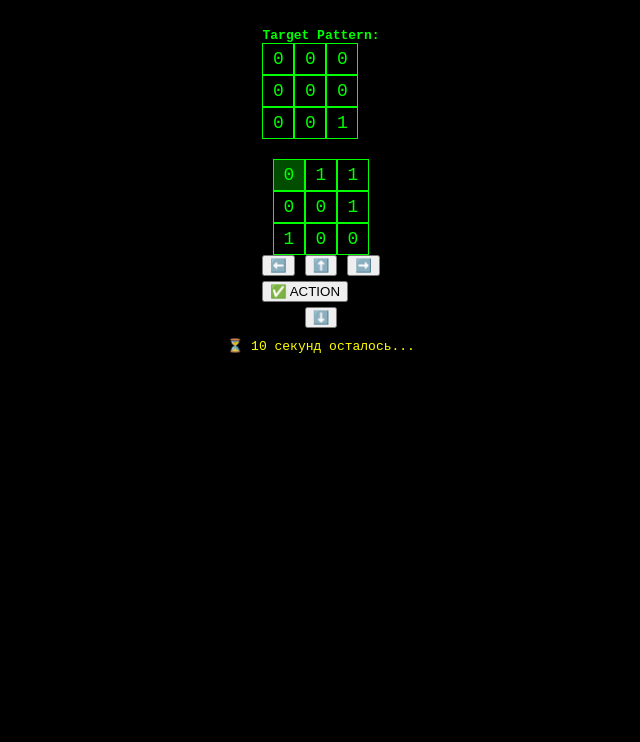
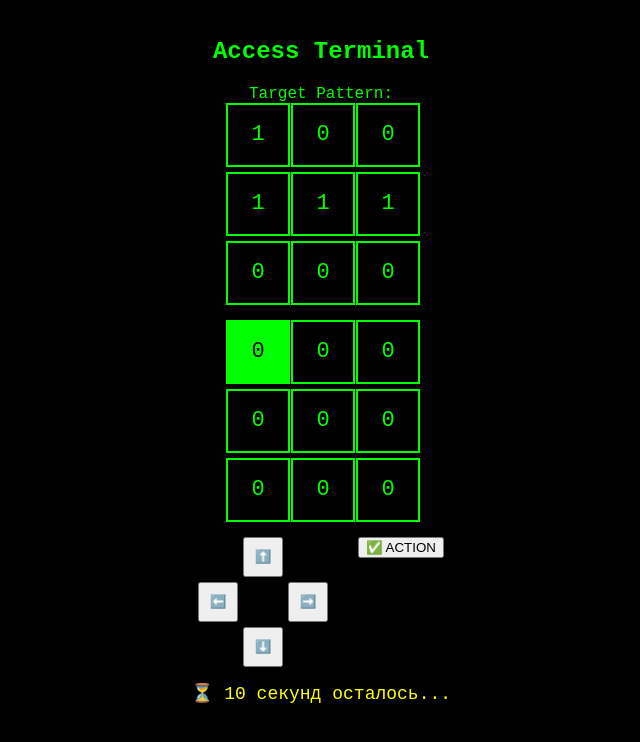
Before and after one commit to BellXiw/Terminal_roleplay, a plain HTML site: page index.html in a window 1280 px wide. Shown: the whole page, without its empty margins (319-959 px from the left). Drawn offline with Linux system fonts and the light colour scheme.

Commit message:
Update index.html

```diff
--- a/index.html
+++ b/index.html
@@ -6,156 +6,199 @@
   <style>
     body {
       background-color: black;
-      color: lime;
-      font-family: monospace;
+      color: #00ff00;
+      font-family: 'Courier New', Courier, monospace;
+      text-align: center;
+      padding: 10px;
+    }
+    #targetPattern, #grid {
+      display: grid;
+      grid-template-columns: repeat(3, 60px);
+      grid-gap: 5px;
+      justify-content: center;
+      margin-bottom: 15px;
+    }
+    .cell, .target-cell {
+      width: 60px;
+      height: 60px;
+      display: flex;
+      align-items: center;
+      justify-content: center;
+      border: 2px solid #00ff00;
+      font-size: 22px;
+    }
+    .active {
+      background-color: #00ff00;
+      color: black;
+    }
+    #controls {
+      display: flex;
+      flex-direction: row;
+      justify-content: center;
+      gap: 30px;
+      margin-top: 15px;
+      flex-wrap: wrap;
+    }
+    .dpad {
+      display: grid;
+      grid-template-areas:
+        ". up ."
+        "left none right"
+        ". down .";
+      grid-gap: 5px;
+      justify-content: center;
+      align-items: center;
+    }
+    .dpad button {
+      width: 40px;
+      height: 40px;
+    }
+    .up { grid-area: up; }
+    .down { grid-area: down; }
+    .left { grid-area: left; }
+    .right { grid-area: right; }
+    .none { grid-area: none; visibility: hidden; }
+    .button-section {
       display: flex;
       flex-direction: column;
       align-items: center;
-      padding: 20px;
     }
-    .cell {
-      width: 30px;
-      height: 30px;
-      display: inline-flex;
-      justify-content: center;
-      align-items: center;
-      border: 1px solid lime;
+    #timer, #message {
+      margin-top: 15px;
+      color: yellow;
       font-size: 18px;
     }
-    .active {
-      background-color: rgba(0, 255, 0, 0.3);
-    }
-    #target {
-      margin-bottom: 20px;
-    }
-    #status {
-      margin-top: 20px;
-      font-weight: bold;
-    }
-    #timer {
-      margin: 10px 0;
-      color: yellow;
+    #restartBtn {
+      display: none;
+      margin-top: 15px;
+      padding: 5px 15px;
+      font-size: 16px;
+      cursor: pointer;
     }
   </style>
 </head>
 <body>
-  <div id="target"></div>
-  <div id="grid"></div>
-  <div id="controls">
-    <div style="display: flex; justify-content: center; gap: 10px; margin-bottom: 5px;">
-      <button onclick="move(-1, 0)">⬅️</button>
-      <button onclick="move(0, -1)">⬆️</button>
-      <button onclick="move(1, 0)">➡️</button>
+  <h2>Access Terminal</h2>
+  <div>Target Pattern:</div>
+  <div id="targetPattern"></div>
+  <div id="grid"></div>  <div id="controls">
+    <div class="dpad">
+      <button class="up" onclick="move(0, -1)">⬆️</button>
+      <button class="left" onclick="move(-1, 0)">⬅️</button>
+      <button class="right" onclick="move(1, 0)">➡️</button>
+      <button class="down" onclick="move(0, 1)">⬇️</button>
+      <div class="none"></div>
     </div>
-    <div style="margin: 5px 0;">
+    <div class="button-section">
       <button onclick="action()">✅ ACTION</button>
     </div>
-    <div style="display: flex; justify-content: center;">
-      <button onclick="move(0, 1)">⬇️</button>
-    </div>
-  </div>
-  <div id="timer"></div>
-  <div id="status"></div>
-  <div id="restart" style="margin-top: 20px; display:none;">
-    <button onclick="restart()">🔁 Restart</button>
-  </div>
-  <script>
-    let grid = [];
+  </div>  <div id="timer"></div>
+  <div id="message"></div>
+  <button id="restartBtn" onclick="startGame()">🔁 Restart</button>  <script>
+    const gridSize = 3;
+    let gridData = [];
     let targetPattern = [];
-    let size = 3;
-    let x = 0, y = 0;
-    let timerInterval;function generatePattern() {
-  let pattern = [];
-  for (let i = 0; i < size; i++) {
-    pattern[i] = [];
-    for (let j = 0; j < size; j++) {
-      pattern[i][j] = Math.random() > 0.5 ? 1 : 0;
+    let currentX = 0;
+    let currentY = 0;
+    let timerInterval;
+    let timeLeft = 15;
+
+    const gridElement = document.getElementById("grid");
+    const targetElement = document.getElementById("targetPattern");
+    const timerElement = document.getElementById("timer");
+    const messageElement = document.getElementById("message");
+    const restartBtn = document.getElementById("restartBtn");
+
+    function generatePattern() {
+      const pattern = [];
+      for (let y = 0; y < gridSize; y++) {
+        pattern[y] = [];
+        for (let x = 0; x < gridSize; x++) {
+          pattern[y][x] = Math.random() < 0.5 ? 0 : 1;
         }
       }
       return pattern;
     }
 
-function drawGrid() {
-  const gridDiv = document.getElementById("grid");
-  gridDiv.innerHTML = "";
-  for (let i = 0; i < size; i++) {
-    for (let j = 0; j < size; j++) {
+    function renderGrid() {
+      gridElement.innerHTML = "";
+      for (let y = 0; y < gridSize; y++) {
+        for (let x = 0; x < gridSize; x++) {
           const cell = document.createElement("div");
           cell.className = "cell";
-      cell.textContent = grid[i][j];
-      if (i === y && j === x) cell.classList.add("active");
-      gridDiv.appendChild(cell);
+          if (x === currentX && y === currentY) cell.classList.add("active");
+          cell.textContent = gridData[y][x];
+          gridElement.appendChild(cell);
         }
-    const br = document.createElement("br");
-    gridDiv.appendChild(br);
       }
     }
 
-function drawTarget() {
-  const targetDiv = document.getElementById("target");
-  targetDiv.innerHTML = "<b>Target Pattern:</b><br/>";
-  for (let i = 0; i < size; i++) {
-    for (let j = 0; j < size; j++) {
+    function renderTarget() {
+      targetElement.innerHTML = "";
+      for (let y = 0; y < gridSize; y++) {
+        for (let x = 0; x < gridSize; x++) {
           const cell = document.createElement("div");
-      cell.className = "cell";
-      cell.textContent = targetPattern[i][j];
-      targetDiv.appendChild(cell);
+          cell.className = "target-cell";
+          cell.textContent = targetPattern[y][x];
+          targetElement.appendChild(cell);
         }
-    const br = document.createElement("br");
-    targetDiv.appendChild(br);
       }
     }
 
     function move(dx, dy) {
-  x = Math.max(0, Math.min(size - 1, x + dx));
-  y = Math.max(0, Math.min(size - 1, y + dy));
-  drawGrid();
+      const newX = currentX + dx;
+      const newY = currentY + dy;
+      if (newX >= 0 && newX < gridSize && newY >= 0 && newY < gridSize) {
+        currentX = newX;
+        currentY = newY;
+        renderGrid();
+      }
     }
 
     function action() {
-  grid[y][x] = grid[y][x] === 0 ? 1 : 0;
-  drawGrid();
+      if (gridData[currentY][currentX] === 0) {
+        gridData[currentY][currentX] = 1;
+      }
+      renderGrid();
     }
 
-function checkWin() {
-  for (let i = 0; i < size; i++) {
-    for (let j = 0; j < size; j++) {
-      if (grid[i][j] !== targetPattern[i][j]) return false;
+    function checkPatternMatch() {
+      for (let y = 0; y < gridSize; y++) {
+        for (let x = 0; x < gridSize; x++) {
+          if (gridData[y][x] !== targetPattern[y][x]) return false;
         }
       }
       return true;
     }
 
     function startTimer() {
-  let seconds = 15;
-  document.getElementById("timer").textContent = `⏳ ${seconds} секунд осталось...`;
+      clearInterval(timerInterval);
+      timeLeft = 15;
+      timerElement.textContent = `⏳ ${timeLeft} секунд осталось...`;
       timerInterval = setInterval(() => {
-    seconds--;
-    document.getElementById("timer").textContent = `⏳ ${seconds} секунд осталось...`;
-    if (seconds <= 0) {
+        timeLeft--;
+        timerElement.textContent = `⏳ ${timeLeft} секунд осталось...`;
+        if (timeLeft <= 0) {
           clearInterval(timerInterval);
-      const won = checkWin();
-      document.getElementById("status").textContent = won ? "✅ Access Granted" : "❌ Failed to Execute";
-      document.getElementById("restart").style.display = "block";
+          const success = checkPatternMatch();
+          messageElement.textContent = success ? "✅ Mission Complete!" : "❌ Failed to execute.";
+          restartBtn.style.display = "inline-block";
         }
       }, 1000);
     }
 
-function restart() {
-  grid = generatePattern();
+    function startGame() {
+      currentX = 0;
+      currentY = 0;
+      gridData = Array.from({ length: gridSize }, () => Array(gridSize).fill(0));
       targetPattern = generatePattern();
-  x = 0;
-  y = 0;
-  document.getElementById("status").textContent = "";
-  document.getElementById("restart").style.display = "none";
-  drawTarget();
-  drawGrid();
+      messageElement.textContent = "";
+      restartBtn.style.display = "none";
+      renderGrid();
+      renderTarget();
       startTimer();
     }
 
-// инициализация
-restart();
-
-  </script>
-</body>
+    startGame();
+  </script></body>
 </html>
```
Lines whose indentation alone changed are shown as unchanged.
